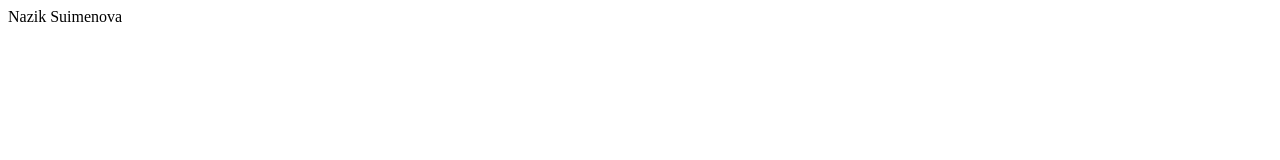
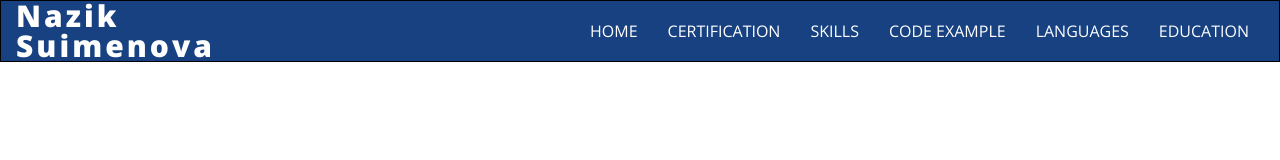
Before and after one commit to NazikSuimenova/partfolio-nav2, a plain HTML site: page index.html in a window 1280 px wide. Drawn offline with nearby package versions, Linux system fonts and the light colour scheme; files that its build step writes are made by us from their sources.

Commit message:
Add header

```diff
--- a/index.html
+++ b/index.html
@@ -4,8 +4,47 @@
     <meta charset="UTF-8" />
     <meta http-equiv="X-UA-Compatible" content="IE=edge" />
     <meta name="viewport" content="width=device-width, initial-scale=1.0" />
-    <titl>Nazik Suimenova</titl>
-    <link rel="stylesheet" href="css/styles.css" />
+    <title>Nazik Suimenova</title>
+    <link rel="stylesheet" href="./styles.css" />
+    <link rel="preconnect" href="https://fonts.googleapis.com" />
+    <link rel="preconnect" href="https://fonts.gstatic.com" crossorigin />
+    <link
+      href="https://fonts.googleapis.com/css2?family=Open+Sans:wght@300;400;700;800&display=swap"
+      rel="stylesheet"
+    />
+    <link rel="stylesheet" href="css/style.css" />
   </head>
-  <body></body>
+  <body>
+    <header class="header">
+      <div class="header-inner">
+        <div class="container">
+          <nav class="header-nav">
+            <a href="#" class="header-logo">Nazik Suimenova</a>
+            <ul class="header-menu">
+              <li class="header-menu-item">
+                <a href="#home" class="header-menu-link">Home</a>
+              </li>
+              <li class="header-menu-item">
+                <a href="#certification" class="header-menu-link"
+                  >Certification</a
+                >
+              </li>
+              <li class="header-menu-item">
+                <a href="#skills" class="header-menu-link">Skills</a>
+              </li>
+              <li class="header-menu-item">
+                <a href="#code" class="header-menu-link">Code Example</a>
+              </li>
+              <li class="header-menu-item">
+                <a href="#languages" class="header-menu-link">Languages</a>
+              </li>
+              <li class="header-menu-item">
+                <a href="#education" class="header-menu-link">Education</a>
+              </li>
+            </ul>
+          </nav>
+        </div>
+      </div>
+    </header>
+  </body>
 </html>
--- a/styles.css
+++ b/styles.css
@@ -0,0 +1,77 @@
+:root {
+  --accent: #174180;
+  --accent-light: #3764a7;
+  --pure-whight: #fff;
+}
+
+html {
+  box-sizing: border-box;
+  scroll-behavior: smooth;
+}
+
+*,
+*::before,
+*::after {
+  box-sizing: inherit;
+}
+
+body {
+  margin: 0;
+  font-family: "Open Sans", sans-serif;
+  color: var(--accent);
+}
+
+.container {
+  width: 1140;
+  margin: 0 auto;
+  padding: 0 15px;
+  border: 1px solid black;
+}
+.header {
+  background-color: var(--accent);
+}
+
+.header a {
+  color: var(--pure-whight);
+  text-decoration: none;
+}
+
+.header-nav {
+  min-height: 11px;
+  display: flex;
+  justify-content: space-between;
+  align-items: center;
+}
+
+.header-logo {
+  width: 20%;
+  font-size: 30px;
+  line-height: 30px;
+  font-weight: 800;
+  letter-spacing: 3px;
+}
+
+.header-logo img {
+  width: 100%;
+  height: 60%;
+  object-fit: contain;
+}
+
+.header-menu {
+  display: flex;
+  margin: 0;
+  padding: 0;
+  list-style: none;
+}
+
+.header-menu-link {
+  font-size: 16px;
+  line-height: 16px;
+  padding: 15px;
+  text-transform: uppercase;
+  transition: background-color 0.3s;
+}
+
+.header-menu-link:hover {
+  background-color: var(--accent-light);
+}
```
